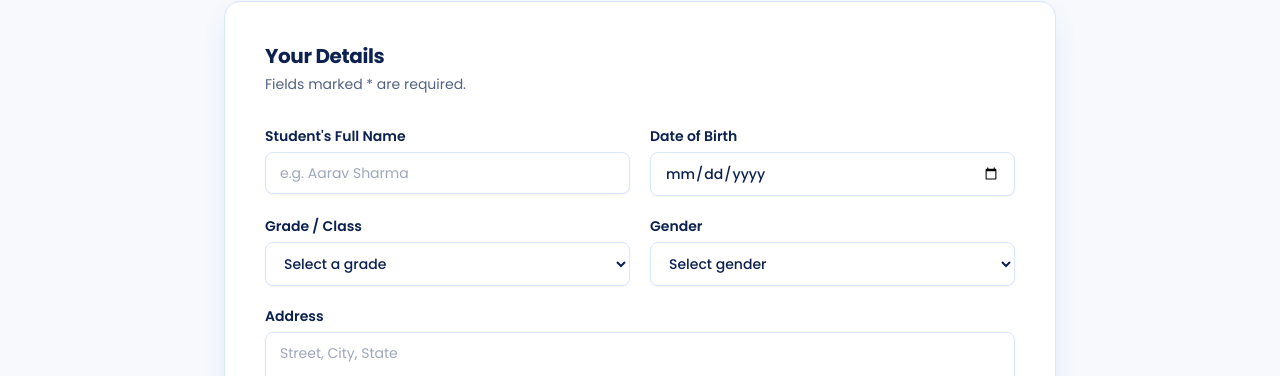
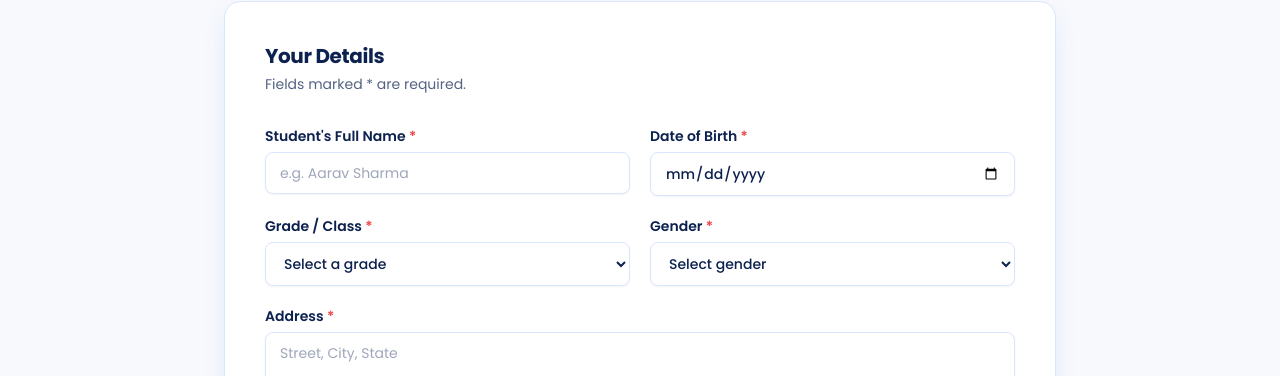
Before and after one commit to sahilabym/BrightInstitute, a Next.js app: page /register in a window 1280 px wide. Shown: the part 392-768 px from the top of the page. Built offline with nearby package versions, Linux system fonts and the light colour scheme.

Commit message:
fix: mark required fields in RegistrationForm with asterisks and add validation

```diff
--- a/app/components/RegistrationForm.js
+++ b/app/components/RegistrationForm.js
@@ -106,17 +106,22 @@ export default function RegistrationForm() {
   return (
     <form onSubmit={handleSubmit} className="grid gap-5 md:grid-cols-2">
       <div>
-        <label className={label}>Student's Full Name</label>
+        <label className={label}>
+          Student's Full Name <span className="text-red-500">*</span>
+        </label>
         <input
           name="fullName"
           value={form.fullName}
           onChange={handleChange}
           placeholder="e.g. Aarav Sharma"
+          required
           className={field}
         />
       </div>
       <div>
-        <label className={label}>Date of Birth</label>
+        <label className={label}>
+          Date of Birth <span className="text-red-500">*</span>
+        </label>
         <input
           id="da-minor-consent"
           type="date"
@@ -125,6 +130,7 @@ export default function RegistrationForm() {
           min={minDate}
           max={maxDate}
           onChange={handleChange}
+          required
           className={field}
         />
       </div>
@@ -153,11 +159,14 @@ export default function RegistrationForm() {
       </div> */}
 
       <div>
-        <label className={label}>Grade / Class</label>
+        <label className={label}>
+          Grade / Class <span className="text-red-500">*</span>
+        </label>
         <select
           name="course"
           value={form.course}
           onChange={handleChange}
+          required
           className={field}
         >
           <option value="">Select a grade</option>
@@ -170,11 +179,14 @@ export default function RegistrationForm() {
       </div>
 
       <div>
-        <label className={label}>Gender</label>
+        <label className={label}>
+          Gender <span className="text-red-500">*</span>
+        </label>
         <select
           name="gender"
           value={form.gender}
           onChange={handleChange}
+          required
           className={field}
         >
           <option value="">Select gender</option>
@@ -185,13 +197,16 @@ export default function RegistrationForm() {
       </div>
 
       <div className="md:col-span-2">
-        <label className={label}>Address</label>
+        <label className={label}>
+          Address <span className="text-red-500">*</span>
+        </label>
         <textarea
           name="address"
           value={form.address}
           onChange={handleChange}
           placeholder="Street, City, State"
           rows={4}
+          required
           className={field}
         />
       </div>
```
